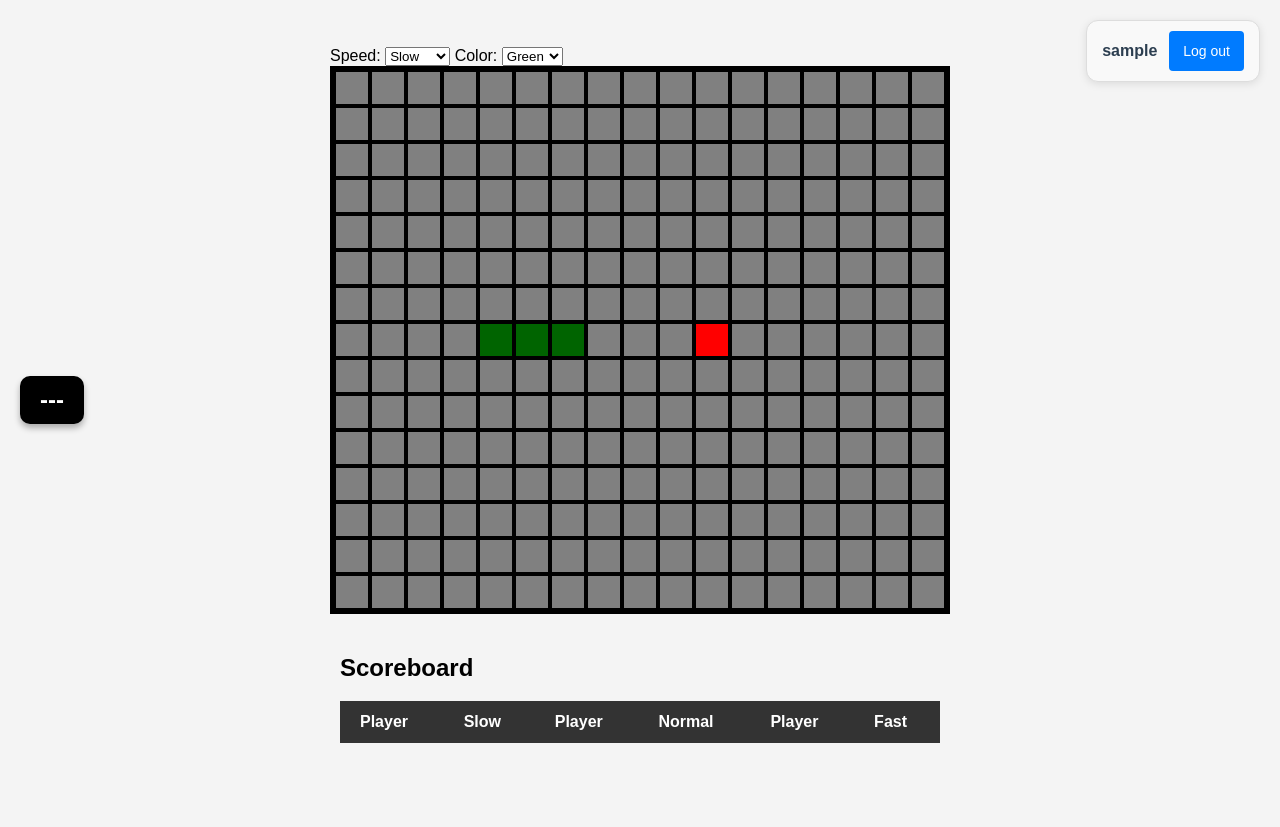
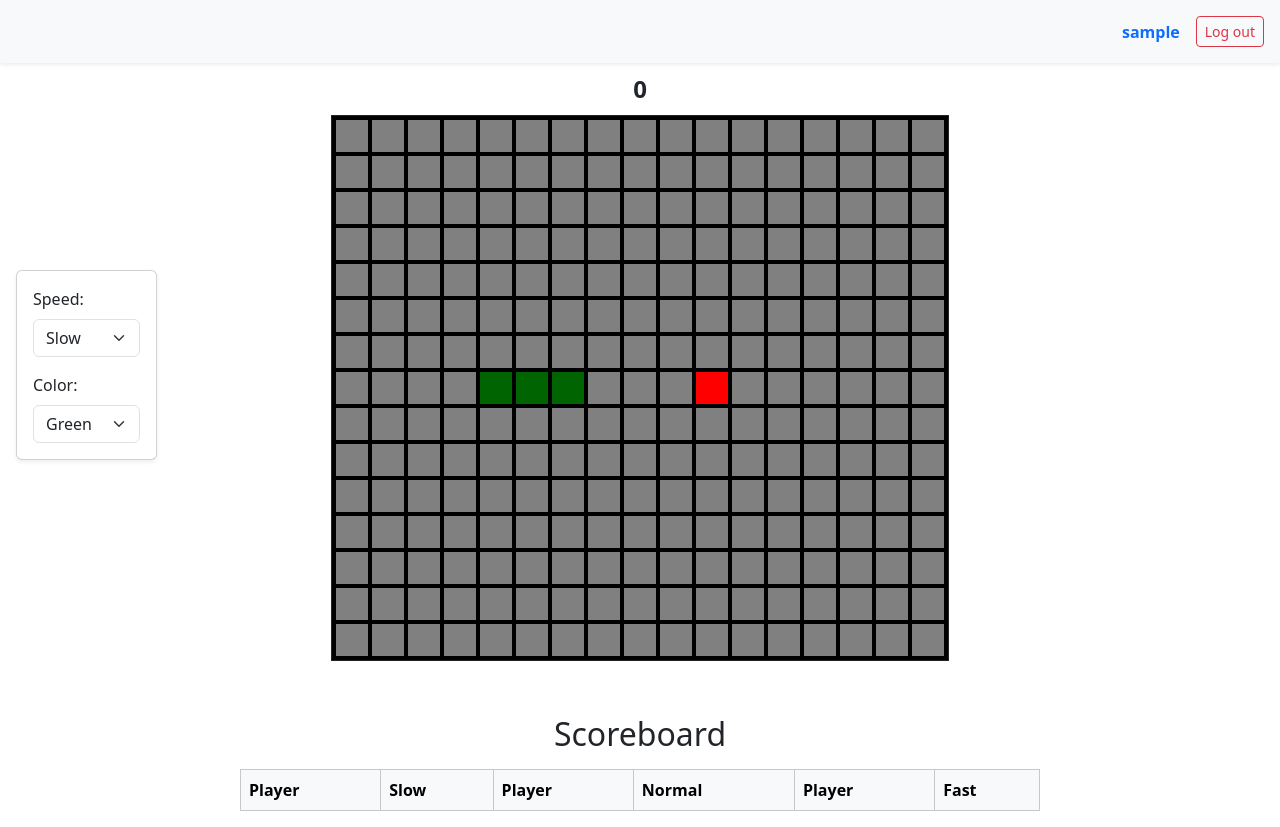
Before and after one commit to amomonika/website, a website: page snake.html in a window 1280 px wide. Before the commit the page ends 800 px from the top, so only its background shows below. Drawn offline with nearby package versions, Linux system fonts and the light colour scheme; no server answers; sample sign-in values are in the browser's storage.

Commit message:
bootstrap commit

```diff
--- a/package.json
+++ b/package.json
@@ -14,6 +14,7 @@
     "@tailwindcss/vite": "^4.1.4",
     "bcrypt": "^5.1.1",
     "body-parser": "^2.2.0",
+    "bootstrap": "^5.3.5",
     "cors": "^2.8.5",
     "dotenv": "^16.5.0",
     "express": "^5.1.0",
--- a/scripts/index.js
+++ b/scripts/index.js
@@ -1,5 +1,7 @@
 const productionMode = true;
 const serverUrl = productionMode ? 'https://amomonika.duckdns.org' : 'http://localhost:3000';
+
+changeToLogin();
 
 async function submitLogin(event) {
     event.preventDefault();
--- a/scripts/snake.js
+++ b/scripts/snake.js
@@ -140,6 +140,7 @@ function bg(){
 //
 function snk(){
     if(!start){return};
+    document.getElementById("scoreDisplay").textContent = score;
 
     nextDirection = inputs[0];
 
@@ -182,7 +183,6 @@ function snk(){
         randApple();
         score++;
         snakeBite.play();
-        document.getElementById("scoreDisplay").textContent = score;
     }
     else{
         f = snake.pop();
@@ -249,7 +249,6 @@ function gameOver(){
         boom.play();
         direction="right";
         lastDirection="right";
-        document.getElementById("scoreDisplay").textContent = "---";
         inputs = []
         snake = [ {x:7,y:8}, {x:6,y:8}, {x:5,y:8} ];
         apple = {x: 11, y: 8};
--- a/snake.html
+++ b/snake.html
@@ -3,52 +3,63 @@
 <head>
     <meta charset="UTF-8">
     <meta name="viewport" content="width=device-width, initial-scale=1.0">
-    <link rel="stylesheet" type="text/css" href="styles/style.css">
     <link rel="icon" href="images/favicon.ico" type="image/x-icon">
+    <link href="https://cdn.jsdelivr.net/npm/bootstrap@5.3.5/dist/css/bootstrap.min.css" rel="stylesheet">
     <title>Snake</title>
 </head>
 <body>
-    <div id="container">
-        <div class="userContainer">
-            <span id="usernameDisplay">loading user...</span>
-            <button id="logoutButton" onclick="logOut()">Log out</button>
+    <!-- Top bar -->
+    <div class="d-flex justify-content-end align-items-center p-3 bg-light shadow-sm">
+        <span id="usernameDisplay" class="me-3 text-primary fw-semibold">loading user...</span>
+        <button id="logoutButton" class="btn btn-outline-danger btn-sm" onclick="logOut()">Log out</button>
     </div>
 
-        <div id="selector">
-            <label for="speed">Speed:</label>
-            <select id="speed" name="speed">
+    <div class="row">
+        <div class="col-md-3 d-flex align-items-center">
+                <div id="selector" class="card p-3 shadow-sm mw-50 ms-3">
+                    <label for="speed" class="form-label">Speed:</label>
+                    <select id="speed" name="speed" class="form-select mb-3">
                     <option value="200">Slow</option>
                     <option value="100">Normal</option>
                     <option value="75">Fast</option>
                     </select>
-            <label for="col">Color:</label>
-            <select id="col" name="col">
+
+                    <label for="col" class="form-label">Color:</label>
+                    <select id="col" name="col" class="form-select">
                     <option value="darkgreen">Green</option>
                     <option value="blue">Blue</option>
                     <option value="darkred">Red</option>
                     <option value="yellow">Yellow</option>
                     </select>
                 </div>
-        <div id="scoreDiv">
-            <span id="scoreDisplay">---</span>
+        </div>
+
+        <div class="col-md-6 d-flex flex-column align-items-center">
+        <div id="scoreDiv" class="mb-2 mt-2">
+            <span id="scoreDisplay" class="fs-4 fw-bold">0</span>
         </div>
         <div id="snakeDiv">
-            <canvas id="canvas" width="616" height="544"></canvas>
+            <canvas id="canvas" width="616" height="544" class="border border-dark"></canvas>
+        </div>
         </div>
 
-        <div id="tableDiv">
-            <h2>
-                Scoreboard
-            </h2>
-            <table id="table">
-                <thead>
+        <div class="col-md-3 d-none d-md-block"></div>
+
+    </div>
+
+    <!-- Bottom row: Scoreboard -->
+    <div class="row mt-5">
+        <div class="col-12 d-flex justify-content-center">
+        <div class="w-100" style="max-width: 800px;">
+            <h2 class="text-center mb-3">Scoreboard</h2>
+            <div class="table-responsive">
+            <table id="table" class="table table-striped table-bordered align-middle">
+                <thead class="table-light">
                 <tr>
                     <th>Player</th>
                     <th>Slow</th>
-
                     <th>Player</th>
                     <th>Normal</th>
-
                     <th>Player</th>
                     <th>Fast</th>
                 </tr>
@@ -57,10 +68,18 @@
             </table>
             </div>
         </div>
+        </div>
+    </div>
+
+
+
+
+
 
     <audio id="snakeBite" src="audio/snakeBite.mp3"></audio>
     <audio id="boom" src="audio/boom.mp3"></audio>
 
     <script src="scripts/snake.js"></script>
+    <script src="https://cdn.jsdelivr.net/npm/bootstrap@5.3.5/dist/js/bootstrap.bundle.min.js"></script>
 </body>
 </html>
```
Also changed, not shown: dashboard.html (+10 -10 lines), index.html (+18 -15 lines), 1 other file. Lines whose indentation alone changed are shown as unchanged.
